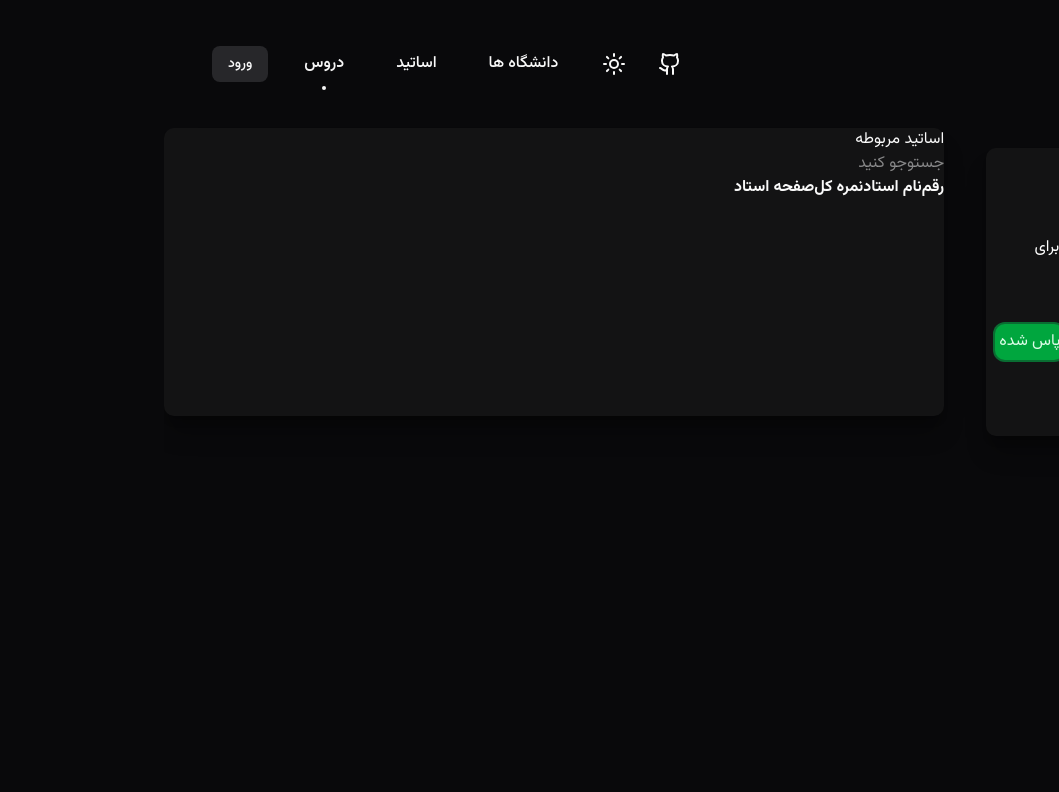
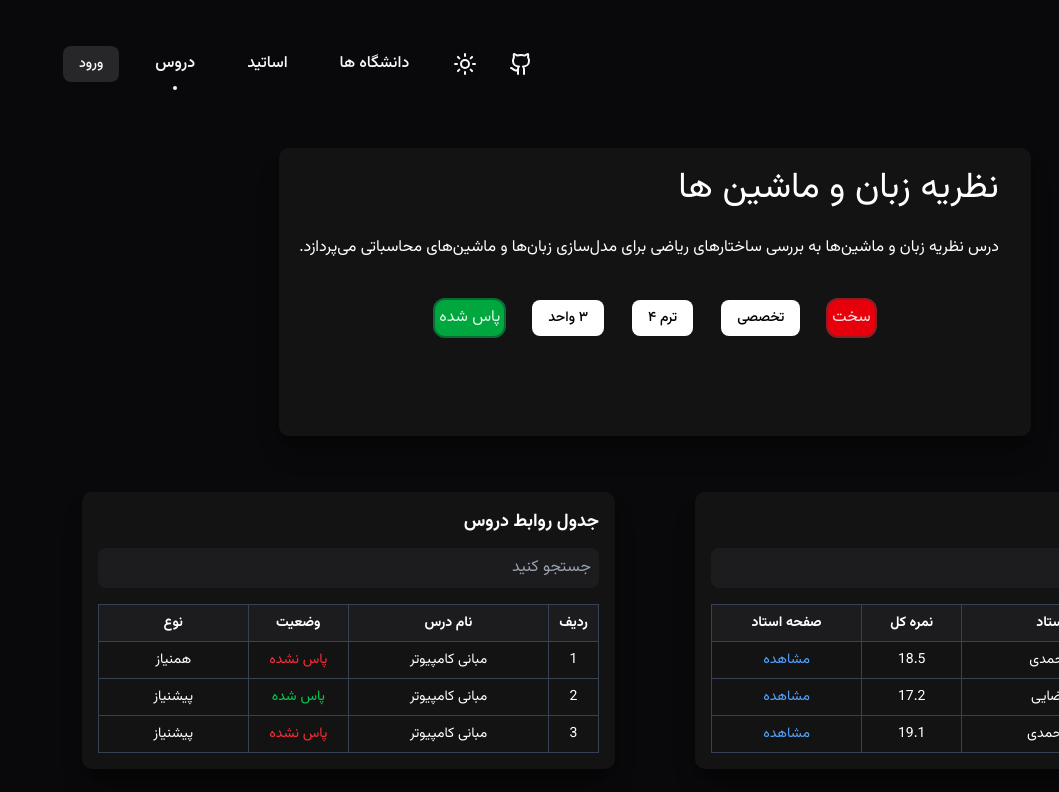
Before and after one commit to ostadbun/Client, a Next.js app: page /subjects in a window 1280 px wide. Shown: the top 792 px of the page, without its empty margins (221-1280 px from the left). Built offline with nearby package versions, Linux system fonts and the light colour scheme.

Commit message:
complete Subject root layout; ready to fetch API for Subject root

```diff
--- a/src/app/subjects/CourseInfo.tsx
+++ b/src/app/subjects/CourseInfo.tsx
@@ -4,7 +4,7 @@ import { Button } from '@/components/ui/button';
 const CourseInfo = () => {
     return (
         <div className='pt-5'>
-            <div className='w-11/12 h-72 shadow-xl/30 bg-[#131314] rounded-lg'>
+            <div className='w-auto h-72 shadow-xl/30 bg-[#131314] rounded-lg'>
                 <h1 className='text-4xl pr-8 pt-5 text-white'>
                     نظریه زبان و ماشین ها
                 </h1>
--- a/src/app/subjects/RelevantCourses.tsx
+++ b/src/app/subjects/RelevantCourses.tsx
@@ -1,10 +1,63 @@
 import React from 'react';
 
 const RelevantCourses = () => {
+    const subjects=[
+        {id:1,SubjectName:"مبانی کامپیوتر",Status:"پاس نشده",TypeofSubject:"همنیاز"},
+        {id:2,SubjectName:"مبانی کامپیوتر",Status:"پاس شده",TypeofSubject:"پیشنیاز"},
+        {id:3,SubjectName:"مبانی کامپیوتر",Status:"پاس نشده",TypeofSubject:"پیشنیاز"}
+    ]
     return (
-        <div>
+    <div className="w-5/12 bg-[#131314] shadow-xl/30 rounded-lg p-4">
 
-        </div>
+      <h1 className="text-lg font-bold mb-3 text-white">
+       جدول روابط دروس
+      </h1>
+
+      <input
+        className="w-full mb-4 p-2 rounded-md bg-[#1c1c1e] text-white placeholder-gray-400 outline-none focus:ring-2 focus:ring-blue-500"
+        placeholder="جستجو کنید"
+      />
+
+      <div className="overflow-x-auto">
+        <table className="w-full border-collapse text-center text-sm text-white">
+
+          <thead className="bg-[#1c1c1e]">
+            <tr>
+              <th className="border border-gray-700 p-2 w-[10%]">ردیف</th>
+              <th className="border border-gray-700 p-2 w-[40%]">نام درس</th>
+              <th className="border border-gray-700 p-2 w-[20%]">وضعیت</th>
+              <th className="border border-gray-700 p-2 w-[30%]">نوع</th>
+            </tr>
+          </thead>
+
+          <tbody>
+            {subjects.map((prof) => (
+              <tr
+                key={prof.id}
+                className="hover:bg-[#1f1f22] transition"
+              >
+                <td className="border border-gray-700 p-2">
+                  {prof.id}
+                </td>
+                <td className="border border-gray-700 p-2">
+                  {prof.SubjectName}
+                </td>
+                <td className={`border border-gray-700 p-2
+                 ${prof.Status==="پاس شده" ? "text-green-500":"text-red-500"}`}
+                    >
+                  {prof.Status}
+                </td>
+                <td className="border border-gray-700 p-2 cursor-pointer">
+                 {prof.TypeofSubject}
+                </td>
+              </tr>
+            ))}
+          </tbody>
+
+        </table>
+      </div>
+
+    </div>
     );
 }
 
--- a/src/app/subjects/RelevantProfessors.tsx
+++ b/src/app/subjects/RelevantProfessors.tsx
@@ -1,22 +1,68 @@
-import React from 'react';
+import React from "react";
+import Link from "next/link";
 
 const RelevantProfessors = () => {
+    const professors = [
+        { id: 1, name: "دکتر احمدی", score: 18.5 },
+        { id: 2, name: "دکتر رضایی", score: 17.2 },
+        { id: 3, name: "دکتر محمدی", score: 19.1 },
+    ];
     return (
-        <div className='w-11/12 h-72 shadow-xl/30 bg-[#131314] rounded-lg'>
-            <h1>اساتید مربوطه </h1>
-            <input placeholder="جستوجو کنید" />
-            <table>
-                <thead>
-                    <tr>
-                        <th>رقم</th>
-                        <th>نام استاد</th>
-                        <th>نمره کل</th>
-                        <th>صفحه استاد</th>
-                    </tr>
-                </thead>
-            </table>
+        <div className="w-5/12 bg-[#131314] shadow-xl/30 rounded-lg p-4">
+
+            <h1 className="text-lg font-bold mb-3 text-white">
+                اساتید مربوطه
+            </h1>
+
+            <input
+                className="w-full mb-4 p-2 rounded-md bg-[#1c1c1e] text-white placeholder-gray-400 outline-none focus:ring-2 focus:ring-blue-500"
+                placeholder="جستجو کنید"
+            />
+
+            <div className="overflow-x-auto">
+                <table className="w-full border-collapse text-center text-sm text-white">
+
+                    <thead className="bg-[#1c1c1e]">
+                        <tr>
+                            <th className="border border-gray-700 p-2 w-[10%]">ردیف</th>
+                            <th className="border border-gray-700 p-2 w-[40%]">نام استاد</th>
+                            <th className="border border-gray-700 p-2 w-[20%]">نمره کل</th>
+                            <th className="border border-gray-700 p-2 w-[30%]">صفحه استاد</th>
+                        </tr>
+                    </thead>
+
+                    <tbody>
+                        {professors.map((prof) => (
+                            <tr
+                                key={prof.id}
+                                className="hover:bg-[#1f1f22] transition"
+                            >
+                                <td className="border border-gray-700 p-2">
+                                    {prof.id}
+                                </td>
+                                <td className="border border-gray-700 p-2">
+                                    {prof.name}
+                                </td>
+                                <td className="border border-gray-700 p-2">
+                                    {prof.score}
+                                </td>
+
+                                    <td className="border border-gray-700 p-2 text-blue-400 hover:underline cursor-pointer">
+                                        <Link href={"/professors"}>
+
+                                        مشاهده
+                                        </Link>
+                                    </td>
+
+                            </tr>
+                        ))}
+                    </tbody>
+
+                </table>
+            </div>
+
         </div>
     );
-}
+};
 
 export default RelevantProfessors;
--- a/src/app/subjects/page.tsx
+++ b/src/app/subjects/page.tsx
@@ -5,7 +5,7 @@ import Votes from "../professors/Votes";
 
 const Subjects = () => {
     return (
-        <div className="flex justify-center">
+        <div className="flex flex-wrap justify-center gap-x-20 gap-y-14">
             <CourseInfo/>
             <RelevantProfessors/>
             <RelevantCourses/>
```
